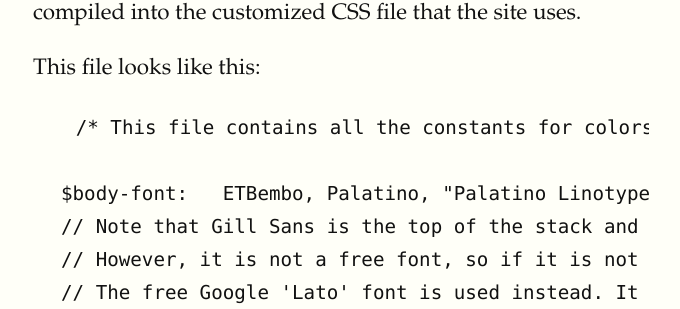
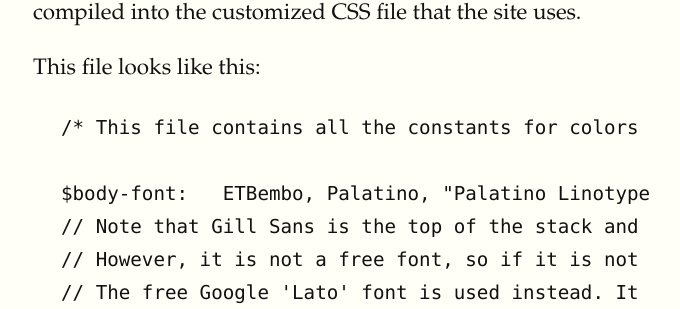
Before and after one commit to clayh53/tufte-jekyll, a Jekyll site: the page built from _posts/2020-04-13-tufte-style-jekyll-blog.md, in a window 1280 px wide. Shown: the part 1498-1807 px from the top of the page, without its empty margins (127-807 px from the left). Built offline with Jekyll 4.4.1, drawn with Linux system fonts in a browser that asks for light colours; formulas are drawn with MathJax 3.

```diff
--- a/css/tufte.scss
+++ b/css/tufte.scss
@@ -308,7 +308,7 @@ div.table-wrapper { overflow-x: auto; } //changed all overflow values to 'auto'
 
 .marginnote code, .sidenote code { font-size: 1rem; } //more .code class removal
 
-pre, pre code, p pre code { width: 52.5%;
+pre { width: 52.5%; //, pre code, p pre code
            padding-left: 2.5%;
            overflow-x: auto; }
 
```
Also changed, not shown: _posts/2020-04-13-Edge-Cases.md (+5 -4 lines), README.md.
